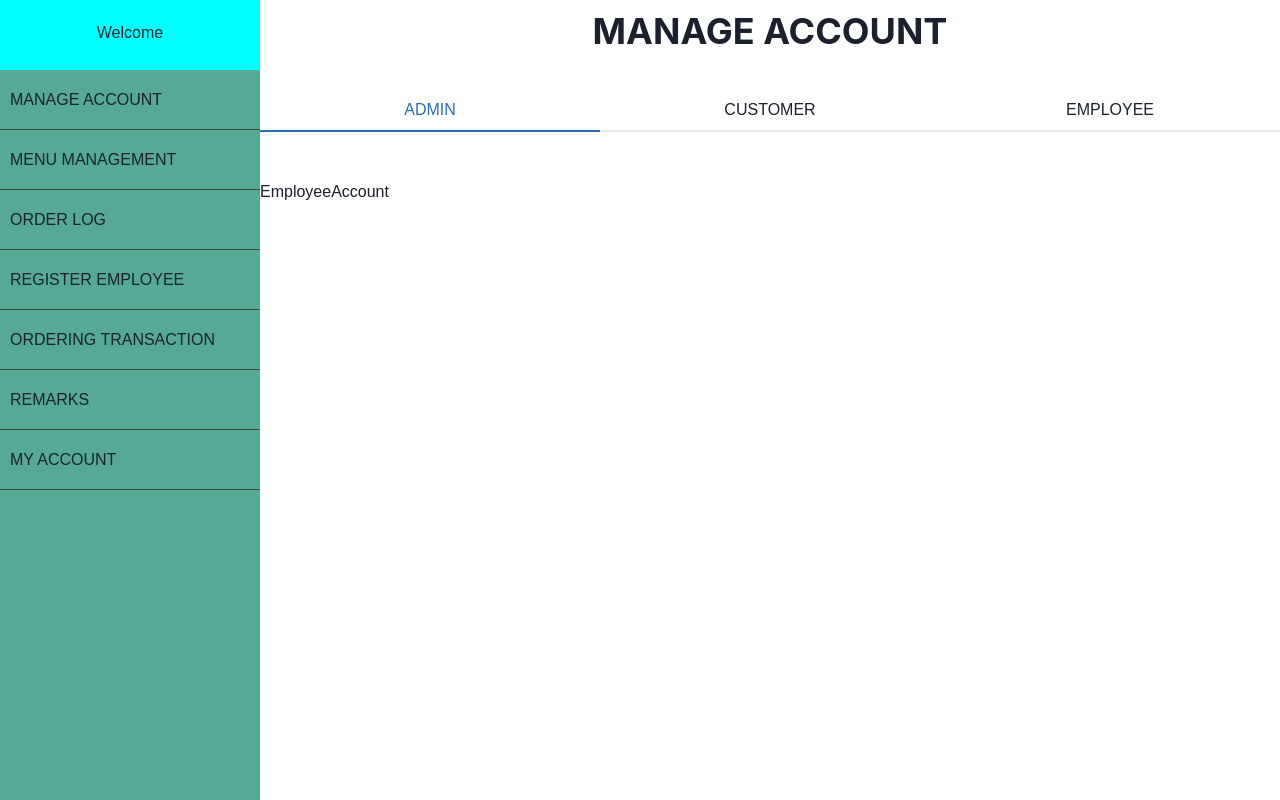
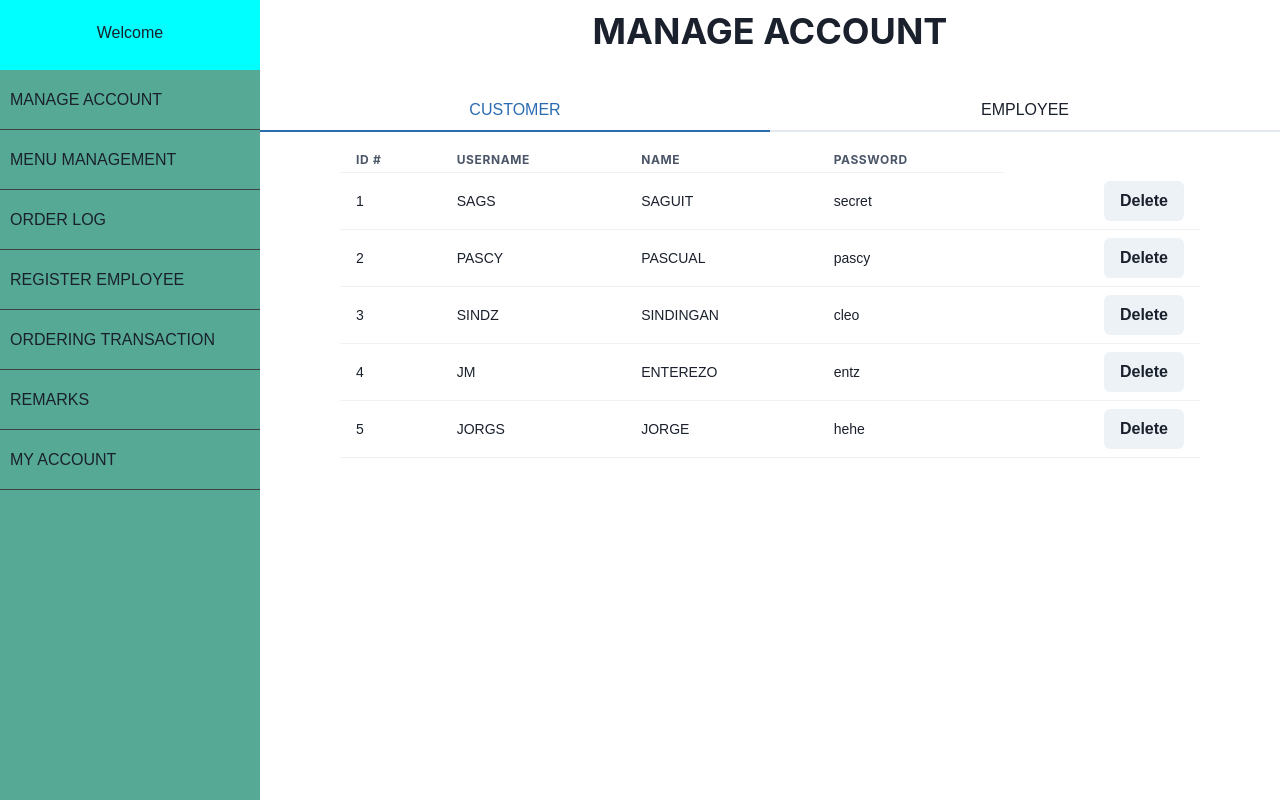
Before and after one commit to jentii16200/hain-microsite, a React (Create React App) app: page /h/manage-account/employee in a window 1280 px wide. Built offline with nearby package versions, Linux system fonts and the light colour scheme.

Commit message:
feat: temp manageaccount

```diff
--- a/src/components/ManageAccountNav.js
+++ b/src/components/ManageAccountNav.js
@@ -1,27 +1,17 @@
 import React from 'react';
 import { Link, Outlet } from 'react-router-dom';
-import { Tabs, TabList, TabPanels, Tab, TabPanel, Grid } from '@chakra-ui/react';
+import { Tabs, TabList, Tab } from '@chakra-ui/react';
 
 export const ManageAccountNav = () => {
     return (
         <div>
-            {/* <ul className='manav'>
-                <li><Link className='ma-link' to='admin'>ADMIN</Link></li>
-                <li><Link className='ma-link' to='customer'>CUSTOMER</Link></li>
-                <li><Link className='ma-link' to='employee'>EMPLOYEE</Link></li>
-            </ul> */}
             <Tabs isFitted>
                 <TabList mb='1em'>
-                    <Tab as={Link} to='admin'>ADMIN</Tab>
+                    {/* <Tab as={Link} to='admin'>ADMIN</Tab>    */}
                     <Tab as={Link} to='customer'>CUSTOMER</Tab>
                     <Tab as={Link} to='employee'>EMPLOYEE</Tab>
 
                 </TabList>
-                <TabPanels>
-                    <TabPanel />
-                    <TabPanel />
-                    <TabPanel />
-                </TabPanels>
             </Tabs>
             <Outlet />
         </div>
--- a/src/pages/Manage-Account/CustomerAccount.js
+++ b/src/pages/Manage-Account/CustomerAccount.js
@@ -33,6 +33,7 @@ export const CustomerAccount = (props) => {
                 <Table size='sm'>
                     <Thead>
                         <Tr>
+                            <Th>ID #</Th>
                             <Th>USERNAME</Th>
                             <Th>NAME</Th>
                             <Th>PASSWORD</Th>
@@ -40,7 +41,8 @@ export const CustomerAccount = (props) => {
                     </Thead>
                     <Tbody>
                         {posts.map(post =>
-                            <Tr key={post.userName}>
+                            <Tr key={post.id}>
+                                <Td>{post.id}</Td>
                                 <Td>{post.userName}</Td>
                                 <Td>{post.name}</Td>
                                 <Td>{post.password}</Td>
--- a/src/pages/Manage-Account/EmployeeAccount.js
+++ b/src/pages/Manage-Account/EmployeeAccount.js
@@ -1,7 +1,73 @@
 import React from 'react';
+import { Table, Thead, Tbody, Tfoot, Tr, Th, Td, TableCaption,
+    TableContainer, Wrap, Box, Spinner, Button } from '@chakra-ui/react';
 
 export const EmployeeAccount = () => {
+    const employeesData = [
+        {
+            id: '1',
+            username: 'SAGS',
+            name: 'SAGUIT',
+            password: 'secret',
+
+        },
+        {
+            id: '2',
+            username: 'PASCY',
+            name: 'PASCUAL',
+            password: 'pascy',
+
+        },
+        {
+            id: '3',
+            username: 'SINDZ',
+            name: 'SINDINGAN',
+            password: 'cleo',
+
+        },
+        {
+            id: '4',
+            username: 'JM',
+            name: 'ENTEREZO',
+            password: 'entz',
+
+        },
+        {
+            id: '5',
+            username: 'JORGS',
+            name: 'JORGE',
+            password: 'hehe',
+
+        }
+    ];
     return (
-        <div>EmployeeAccount</div>
+        <div>
+            <TableContainer paddingInline={20}>
+                <Table size='sm'>
+                    <Thead>
+                        <Tr>
+                            <Th>ID #</Th>
+                            <Th>USERNAME</Th>
+                            <Th>NAME</Th>
+                            <Th>PASSWORD</Th>
+                        </Tr>
+                    </Thead>
+                    <Tbody>
+                        {employeesData.map(post =>
+                            <Tr key={post.id}>
+                                <Td>{post.id}</Td>
+                                <Td>{post.username}</Td>
+                                <Td>{post.name}</Td>
+                                <Td>{post.password}</Td>
+                                <Td isNumeric>
+                                    <Button>
+                                        Delete
+                                    </Button>
+                                </Td>
+                            </Tr>)}
+                    </Tbody>
+                </Table>
+            </TableContainer>
+        </div>
     );
 };
```
